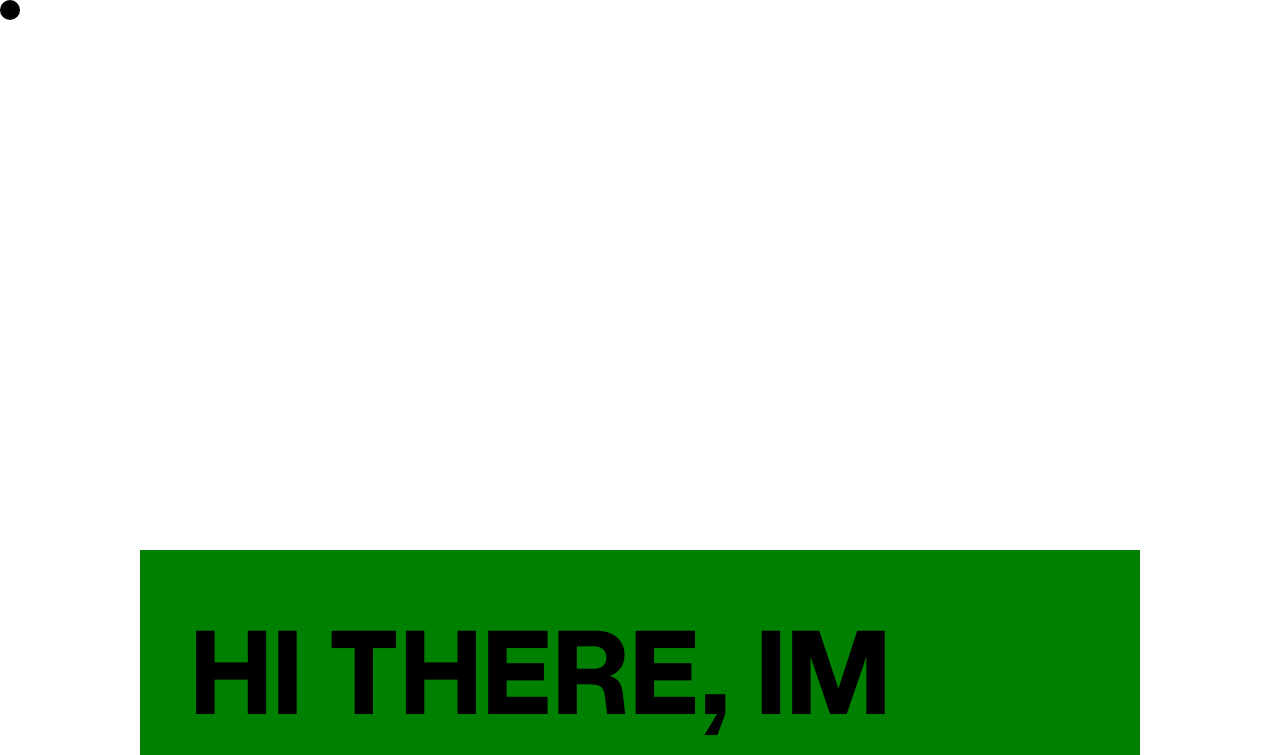
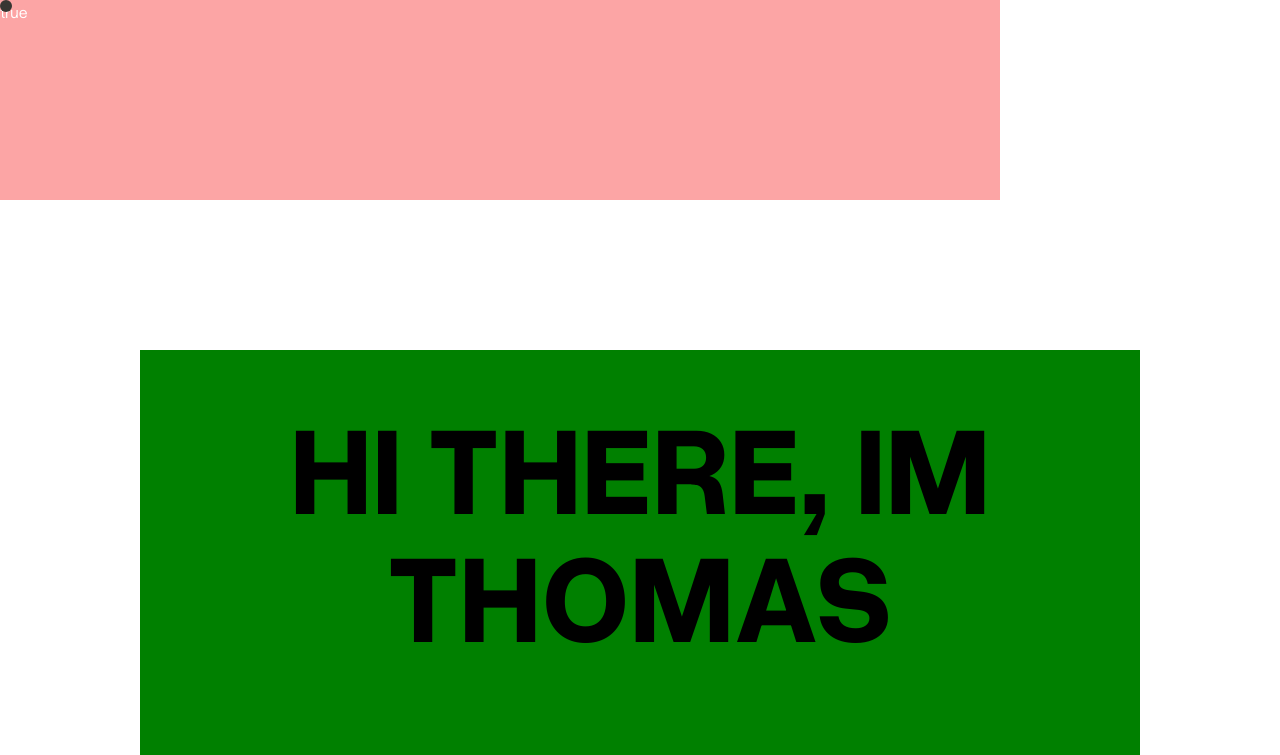
Before and after one commit to thomassbooth/thomas-booth-2024, a Next.js app: page / in a window 1280 px wide. Shown: the top 755 px of the page. Built offline with nearby package versions, Linux system fonts and the light colour scheme.

Commit message:
got the lerp working

```diff
--- a/package.json
+++ b/package.json
@@ -15,7 +15,8 @@
     "geist": "^1.2.0",
     "next": "14.0.4",
     "react": "^18",
-    "react-dom": "^18"
+    "react-dom": "^18",
+    "zustand": "^4.5.0"
   },
   "devDependencies": {
     "@types/node": "^20",
--- a/src/app/globals.css
+++ b/src/app/globals.css
@@ -5,4 +5,5 @@
 body{
   margin: 0px;
   padding-bottom: 100vh;
+  /* cursor: none; */
 }
--- a/src/app/layout.tsx
+++ b/src/app/layout.tsx
@@ -26,8 +26,7 @@ export default function RootLayout({
   return (
     <html lang="en">
       <body className={OverusedGrotesk.className}>
-        <Cursor/>
-        {/* <Loading/> */}
+        <Loading/>
         {children}
       </body>
     </html>
--- a/src/app/page.tsx
+++ b/src/app/page.tsx
@@ -1,11 +1,15 @@
 import Card from "@/components/Card";
+import Cursor from "@/components/Cursor";
+import Random from "@/components/Random";
 import Image from "next/image";
 
 export default function Home() {
   return (
-    <main className="relative pt-[50vh]">
+    <main className=" ">
+      <Random/>
       <Card colour = {'green'}/>
       <Card colour = {'red'} />
+      <Cursor/>
     </main>
   );
 }
--- /dev/null
+++ b/src/components/Card.tsx
@@ -0,0 +1,26 @@
+"use client";
+
+import useHover from "@/store/useHover";
+import React from "react";
+
+interface cardProps {
+  colour: string;
+}
+
+const Card: React.FC<cardProps> = ({ colour }) => {
+  const [hover, setHover] = useHover((state) => [state.hover, state.setHover]);
+  return (
+    <div
+      className="h-screen flex items-center justify-center sticky top-0"
+    >
+      <div
+        style={{ backgroundColor: colour }}
+        className="p-[50px] w-[1000px] h-[500px] relative bg-gray-50"
+      >
+        <p className="font-bold	text-9xl text-center">HI THERE, IM THOMAS</p>
+      </div>
+    </div>
+  );
+};
+
+export default Card;
--- a/src/components/Card/index.tsx
+++ /dev/null
@@ -1,17 +0,0 @@
-import React from "react";
-
-interface cardProps {
-  colour: string
-}
-
-const Card: React.FC<cardProps> = ({colour}) => {
-  return (
-    <div className="h-screen flex items-center justify-center sticky top-0">
-      <div style={{backgroundColor: colour}} className="p-[50px] w-[1000px] h-[500px] relative bg-gray-50">
-        <p className = 'font-bold	text-9xl'>HI THERE, IM HUY NGUYEN.</p>
-      </div>
-    </div>
-  );
-};
-
-export default Card;
--- /dev/null
+++ b/src/components/Cursor.tsx
@@ -0,0 +1,87 @@
+"use client";
+
+import useHover from "@/store/useHover";
+import {
+  animate,
+  motion,
+  transform,
+  useMotionValue,
+  useSpring,
+} from "framer-motion";
+import React, { useEffect, useRef } from "react";
+
+const Cursor = () => {
+  const [hover, setHover] = useHover((state) => [state.hover, state.setHover]);
+
+  const cursorRef = useRef<any>();
+  const cursorSize = 12;
+
+  const mouse = {
+    x: useMotionValue(0),
+    y: useMotionValue(0),
+  };
+
+  const smoothOptions = { damping: 20, stiffness: 300, mass: 0.5 };
+  const smoothMouse = {
+    x: useSpring(mouse.x, smoothOptions),
+    y: useSpring(mouse.y, smoothOptions),
+  };
+
+  const scale = {
+    x: useMotionValue(1),
+    y: useMotionValue(1),
+  };
+
+  const manageMouseMove = (e: any) => {
+    const { clientX, clientY } = e;
+    const { left, top, width, height } =
+      cursorRef.current.getBoundingClientRect();
+
+    const centerCursorDrag = { x: left + width / 2, y: top + height / 2 };
+    const distance = {
+      x: clientX - centerCursorDrag.x,
+      y: clientY - centerCursorDrag.y,
+    };
+
+    if (!hover) {
+      const absDistance = Math.max(Math.abs(distance.x), Math.abs(distance.y));
+      const newScaleX = transform(absDistance, [0, width], [1, 1.2]);
+      const newScaleY = transform(absDistance, [0, width], [1, 0.8]);
+
+      const newAngle = Math.atan2(distance.y, distance.x);
+      // angle.set(`${newAngle}rad`)
+      animate(cursorRef.current, { rotate: `${newAngle}rad` }, { duration: 0 });
+      scale.x.set(newScaleX);
+      scale.y.set(newScaleY);
+    }
+    mouse.x.set(clientX - cursorSize / 2);
+    mouse.y.set(clientY - cursorSize / 2);
+  };
+
+  useEffect(() => {
+    window.addEventListener("mousemove", manageMouseMove);
+
+    if (!hover) animate(cursorRef.current, {scaleX: 1, scaleY: 1}, {duration: 0.5, type: 'spring'})
+    if (hover) animate(cursorRef.current, {scaleX: 5, scaleY: 5}, {duration: 0.5, type: 'spring'})
+    return () => window.removeEventListener("mousemove", manageMouseMove);
+  }, [hover]);
+
+  return (
+    <motion.div
+      ref={cursorRef}
+      transformTemplate={({ rotate, scaleX, scaleY }) =>
+        `rotate(${rotate}) scaleX(${scaleX}) scaleY(${scaleY})`
+      }
+      className="w-3 h-3 fixed rounded-full z-10 bg-gray-text pointer-events-none"
+      style={{
+        left: smoothMouse.x,
+        top: smoothMouse.y,
+        scaleX: scale.x,
+        scaleY: scale.y,
+      }}
+    >
+    </motion.div>
+  );
+};
+
+export default Cursor;
--- a/src/components/Cursor/index.tsx
+++ /dev/null
@@ -1,73 +0,0 @@
-"use client";
-
-import { animate, motion, transform, useMotionValue, useSpring } from "framer-motion";
-import React, { useEffect, useRef } from "react";
-
-const Cursor = () => {
-  const cursorRef = useRef<any>();
-  const cursorSize = 20;
-
-  const mouse = {
-    x: useMotionValue(0),
-    y: useMotionValue(0),
-  };
-
-  const smoothOptions = { damping: 20, stiffness: 300, mass: 0.5 };
-  const smoothMouse = {
-    x: useSpring(mouse.x, smoothOptions),
-    y: useSpring(mouse.y, smoothOptions),
-  };
-
-  const scale = {
-    x: useMotionValue(1),
-    y: useMotionValue(1),
-  };
-
-
-  const angle = useMotionValue(0)
-
-  const manageMouseMove = (e: any) => {
-    const { clientX, clientY } = e;
-    const { left, top, width, height } =
-      cursorRef.current.getBoundingClientRect();
-
-    const centerCursorDrag = { x: left + width / 2, y: top + height / 2 };
-    const distance = { x: clientX - centerCursorDrag.x, y: clientY - centerCursorDrag.y };
-
-    const absDistance = Math.max(Math.abs(distance.x), Math.abs(distance.y))
-    const newScaleX = transform(absDistance, [0, width], [1, 1.3])
-    const newScaleY = transform(absDistance, [0, width], [1, 0.8])
-
-    const newAngle = Math.atan2(distance.y, distance.x)
-    // angle.set(`${newAngle}rad`)
-    animate(cursorRef.current, {rotate: `${newAngle}rad`}, {duration: 0})
-    scale.x.set(newScaleX)
-    scale.y.set(newScaleY)
-
-    mouse.x.set(clientX - cursorSize / 2);
-    mouse.y.set(clientY - cursorSize / 2);
-  };
-
-  useEffect(() => {
-    window.addEventListener("mousemove", manageMouseMove);
-
-    return () => window.removeEventListener("mousemove", manageMouseMove);
-  }, []);
-
-
-  return (
-    <motion.div
-      ref={cursorRef}
-      transformTemplate={({rotate, scaleX, scaleY}) =>  `rotate(${rotate}) scaleX(${scaleX}) scaleY(${scaleY})`}
-      className="w-5 h-5 fixed rounded-full z-10 bg-black"
-      style={{
-        left: smoothMouse.x,
-        top: smoothMouse.y,
-        scaleX: scale.x,
-        scaleY: scale.y,
-      }}
-    ></motion.div>
-  );
-};
-
-export default Cursor;
--- a/src/components/Loading/index.tsx
+++ b/src/components/Loading.tsx
@@ -27,7 +27,7 @@ const Loading = ({ children }: any) => {
       {!loaded && (
         <motion.div
           exit={{ height: 0 }}
-          className="fixed top-0 h-screen w-screen bg-black z-20"
+          className="fixed top-0  w-screen bg-black z-20 h-1/2"
         ></motion.div>
       )}
     </AnimatePresence>
--- /dev/null
+++ b/src/components/Random.tsx
@@ -0,0 +1,24 @@
+"use client";
+import useHover from "@/store/useHover";
+import React from "react";
+
+const Random = () => {
+  const [hover, setHover] = useHover((state) => [state.hover, state.setHover]);
+  return (
+    <div
+      className="bg-red-300 w-[1000px] h-[200px] text-white z-20"
+      onMouseLeave={() => {
+        console.log("leaving");
+        setHover(false);
+      }}
+      onMouseEnter={() => {
+        console.log('entering')
+        setHover(true);
+      }}
+    >
+      {hover ? "true" : "false"}
+    </div>
+  );
+};
+
+export default Random;
--- /dev/null
+++ b/src/store/useHover.ts
@@ -0,0 +1,18 @@
+import { create } from "zustand";
+
+type State = {
+  hover: boolean;
+  // selectedProject: null | Project
+};
+
+type Action = {
+  setHover: (hover: boolean) => void;
+};
+
+// Create your store, which includes both state and (optionally) actions
+const useHover = create<State & Action>((set) => ({
+  hover: false,
+  setHover: (hover) => set(() => ({ hover: hover })),
+}));
+
+export default useHover;
--- a/tailwind.config.ts
+++ b/tailwind.config.ts
@@ -13,6 +13,11 @@ const config: Config = {
         "gradient-conic":
           "conic-gradient(from 180deg at 50% 50%, var(--tw-gradient-stops))",
       },
+      colors: {
+        gray: {
+          text: '#383632'
+        }
+      }
     },
   },
   plugins: [],
```
Also changed, not shown: 1 other file (tests, documents, lock files or other folders).
